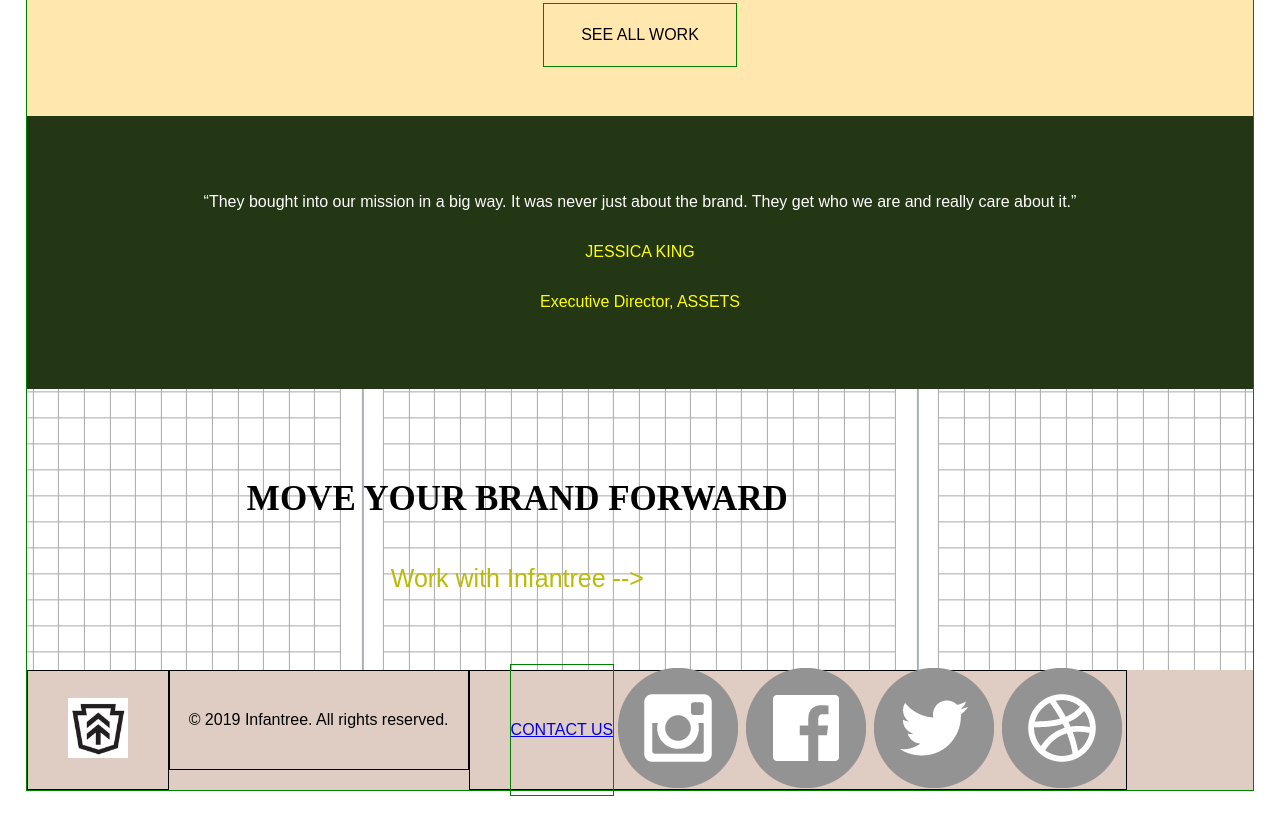
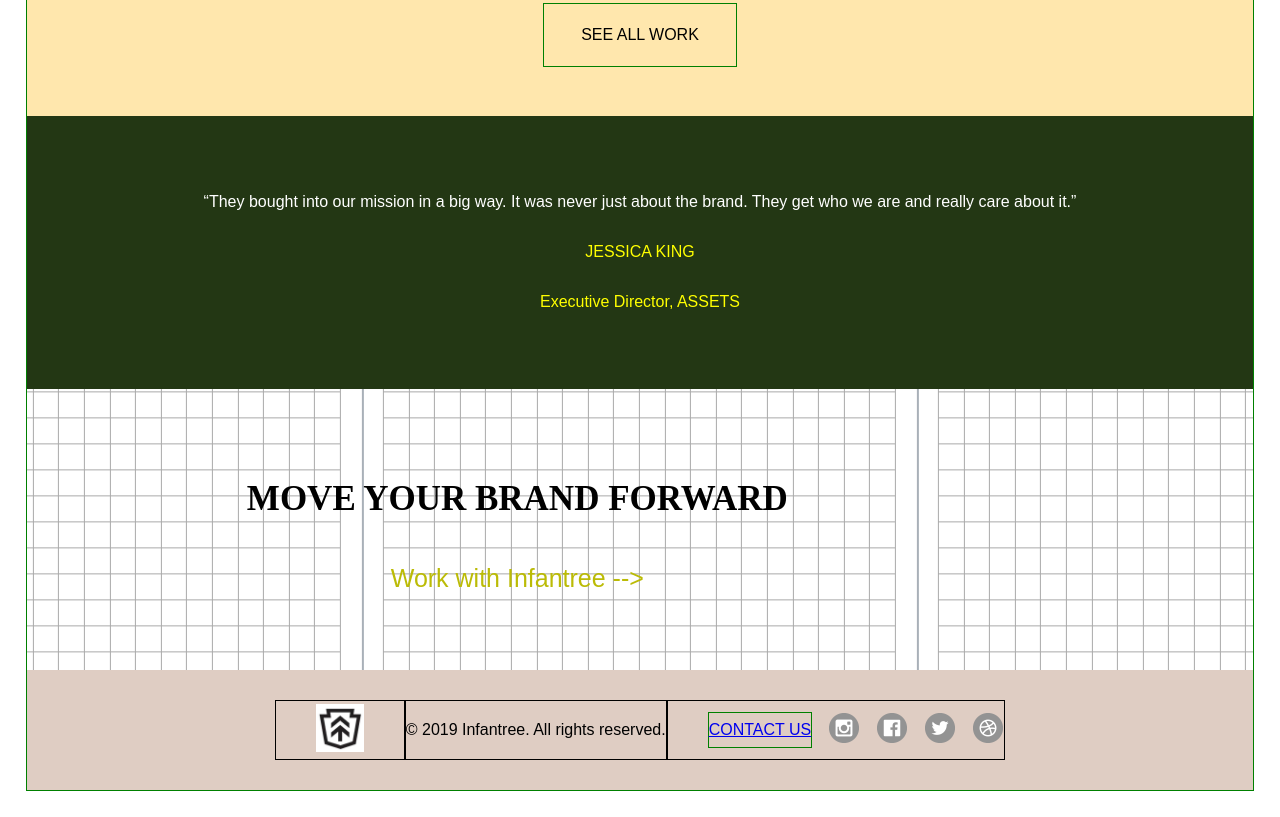
Before and after one commit to jpochetedmead/clone-mix-project, a plain HTML site: page index.html in a window 1280 px wide. Shown: the part 1987-2804 px from the top of the page. Drawn offline with Linux system fonts and the light colour scheme.

Commit message:
Second Commit

```diff
--- a/styles.css
+++ b/styles.css
@@ -175,6 +175,8 @@ body {
   display: flex;
   flex-direction: row;
   background-color: #dfcdc3;
+  align-items: center;
+  justify-content: center;
 }
 
 .down-figure {
@@ -183,10 +185,11 @@ body {
   flex-direction: row;
   align-items: center;
   justify-content: center;
+  height: 50%;
 }
 
 .down-figure img {
-  height: 60px;
+  height: 3em;
 }
 
 .down-p {
@@ -195,8 +198,7 @@ body {
   flex-direction: row;
   justify-content: center;
   align-items: center;
-  height: 100px;
-  width: 300px;
+  height: 50%;
 }
 
 .down-nav {
@@ -205,12 +207,18 @@ body {
   flex-direction: row;
   justify-content: center;
   align-items: center;
+  height: 50%;
 }
 
 .down-nav ul {
   display: flex;
   flex-direction: row;
   list-style-type: none;
+}
+
+.down-nav img {
+  height: 2em;
+  margin-left: 1em;
 }
 
 .contact-button {
```
